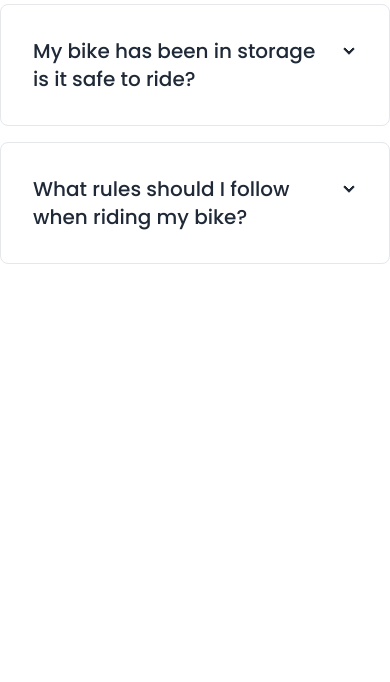
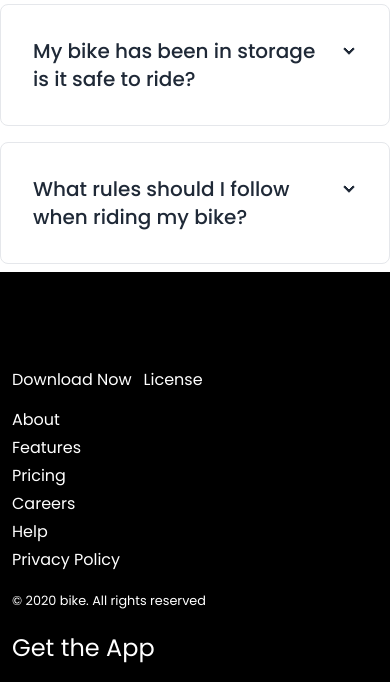
Before and after one commit to hasnaAbdullah/BIKER-ZONE-PH-CLS-PRO-SEVEN, a plain HTML site: page index.html in a window 390 px wide. Shown: the part 6185-6867 px from the top of the page. Before the commit the page ends 6457 px from the top, so only its background shows below. Drawn offline with nearby package versions, Linux system fonts and the light colour scheme.

Commit message:
I added footer section with full responsive style

```diff
--- a/index.html
+++ b/index.html
@@ -45,7 +45,7 @@
     <!-- wrapper for header, main, footer -->
     <div class="max-w-[1150px] mx-auto my-2">
       <!-- header section -->
-      <header>
+      <header class="w-full">
         <!-- navbar -->
         <nav class="pt-7">
           <div class="navbar p-0 justify-between bg-base-100">
@@ -580,5 +580,43 @@
         </section>
       </main>
     </div>
+    <footer class="bg-black">
+      <!-- footer inner container -->
+      <div class="max-w-[1150px] mx-auto my-2 py-24">
+        <div
+          class="grid grid-cols-1 gap-5 justify-start md:grid-cols-2 lg:justify-between lg:items-center px-3"
+        >
+          <!-- footer left content -->
+          <div class="space-y-4 md:space-y-0 lg:space-y-4 text-white">
+            <div class="flex gap-3">
+              <p>Download Now</p>
+              <p>License</p>
+            </div>
+            <ul class="flex flex-col gap-1 lg:flex-row lg:gap-5 mb-4">
+              <li><a href="">About</a></li>
+              <li><a href="">Features</a></li>
+              <li><a href="">Pricing</a></li>
+              <li><a href="">Careers</a></li>
+              <li><a href="">Help</a></li>
+              <li><a href="">Privacy Policy</a></li>
+            </ul>
+            <div>
+              <small>&copy; 2020 bike. All rights reserved</small>
+            </div>
+          </div>
+
+          <!-- footer right content -->
+          <div class="grid lg:justify-end space-y-4">
+            <h3 class="text-2xl text-white mb-2">Get the App</h3>
+            <img
+              class="max-w-44 md:m-0"
+              src="images/others/android.png"
+              alt=""
+            />
+            <img class="max-w-44 md:m-0" src="images/others/ios.png" alt="" />
+          </div>
+        </div>
+      </div>
+    </footer>
   </body>
 </html>
```
